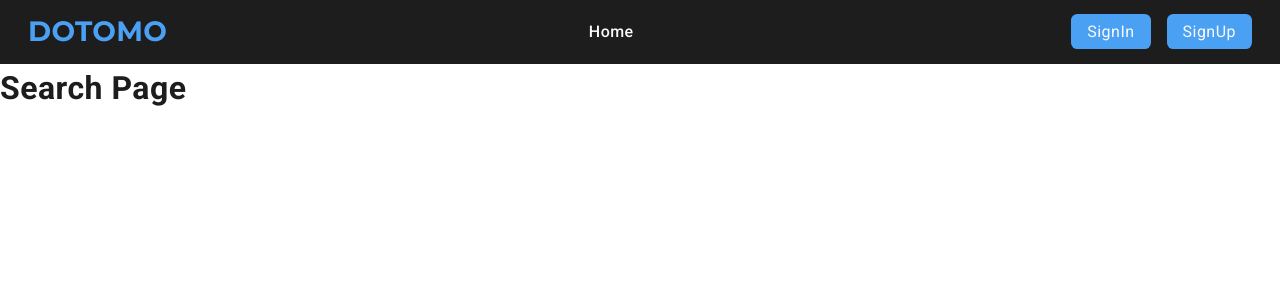
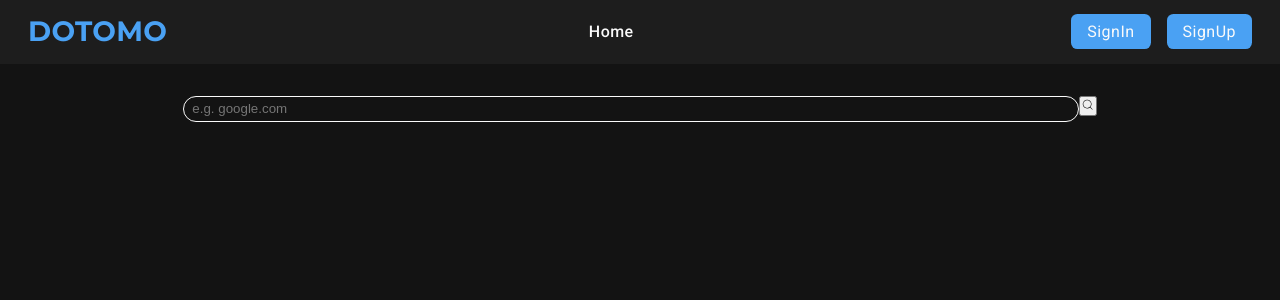
Before and after one commit to HAt0r1/WhoIS, a React (Vite) app: page /search in a window 1280 px wide. Shown: the top 300 px of the page. Built offline with nearby package versions, Linux system fonts and the light colour scheme; no server answers.

Commit message:
Create search domain component

```diff
--- /dev/null
+++ b/src/components/SearchRes/SearchRes.jsx
@@ -0,0 +1,63 @@
+import {Formik, Field, Form} from "formik";
+import {useDispatch, useSelector} from "react-redux";
+import {useId} from "react";
+import {searchDomain} from "../../redux/domens/operations.js";
+import {selectResult, selectError} from "../../redux/domens/selectors.js";
+
+import { CiSearch } from "react-icons/ci";
+import css from "./SearchRes.module.css";
+
+const SearchRes = () => {
+    const searchId = useId();
+    const dispatch = useDispatch();
+    const result = useSelector(selectResult);
+    const error = useSelector(selectError);
+
+    const handleSearch = (values, { resetForm }) => {
+        dispatch(searchDomain(values.domain));
+        resetForm();
+    };
+
+    return (
+        <>
+            <Formik
+                initialValues={{domain: ""}}
+                onSubmit={handleSearch}>
+                <Form className={css.form}>
+                    <Field className={css.input} type="text" name="domain" id={searchId} placeholder="e.g. google.com"/>
+                    <button type="submit"><CiSearch /></button>
+                </Form>
+            </Formik>
+
+            {result && (
+                <div className="domain-info">
+                    <h2>{result.domain}</h2>
+                    <ul>
+                        <li>
+                            <h3>Administrative Contact</h3>
+                            <p>State: {result.whois.administrativeContact.state}</p>
+                            <p>Country: {result.whois.administrativeContact.country}</p>
+                        </li>
+                        <li>
+                            <h3>Registrant Info</h3>
+                            <p>Registrant Id: {result.whois.registrarIANAID}</p>
+                            <p>Registrant Name: {result.whois.registrarName}</p>
+                            <p>Organization: {result.whois.technicalContact.organization}</p>
+                        </li>
+                        <li>
+                            <h3>Domain Info</h3>
+                            <p>Domain Name: {result.whois.domainName}</p>
+                            <p>Created: {result.whois.createdDate}</p>
+                            <p>Expire: {result.whois.expiresDate}</p>
+                        </li>
+                    </ul>
+                </div>
+            )}
+
+            {error && <p style={{ color: "red" }}>{error}</p>}
+        </>
+    )
+
+}
+
+export default SearchRes;
--- a/src/pages/SearchPage/SearchPage.jsx
+++ b/src/pages/SearchPage/SearchPage.jsx
@@ -1,7 +1,12 @@
+import SearchRes from "../../components/SearchRes/SearchRes.jsx";
+import css from "./SearchPage.module.css";
+
 
 const SearchPage = () => {
     return (
-        <h1>Search Page</h1>
+        <main className={css.main}>
+            <SearchRes />
+        </main>
     )
 }
 
```
